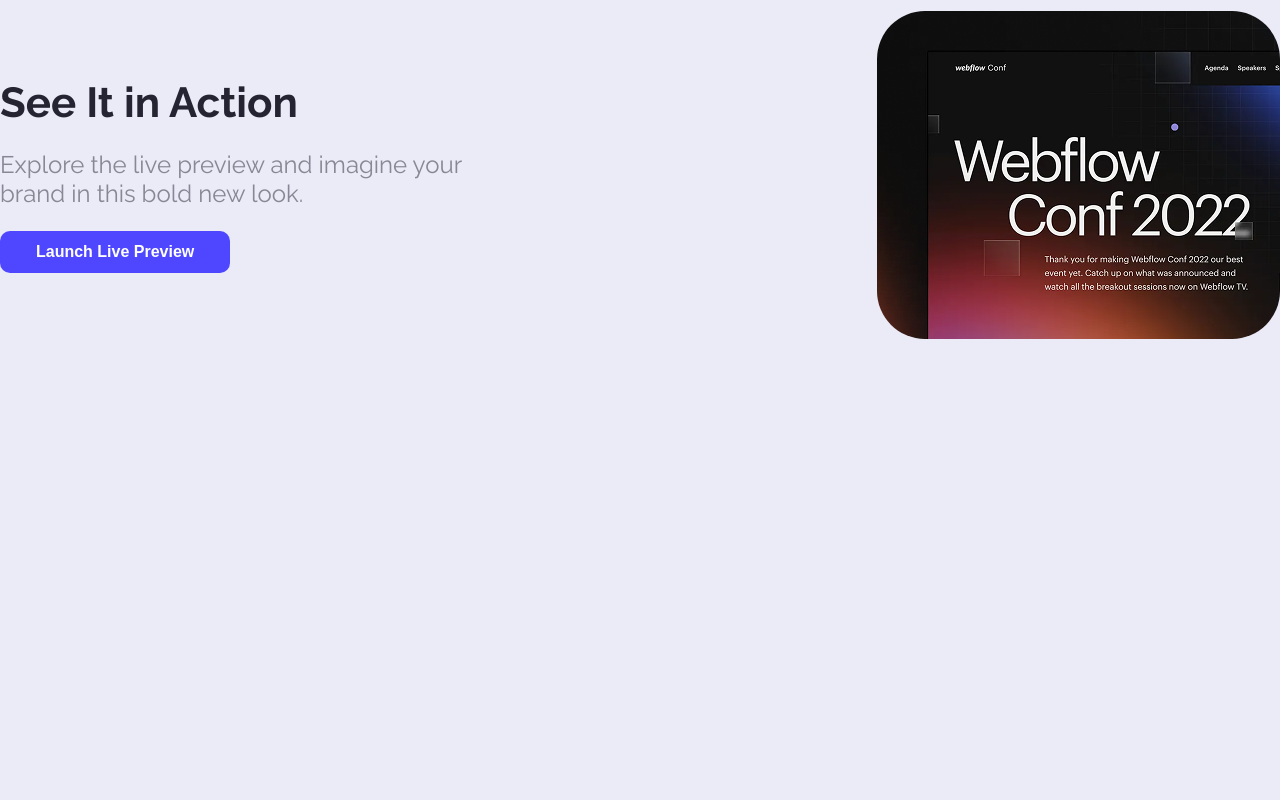
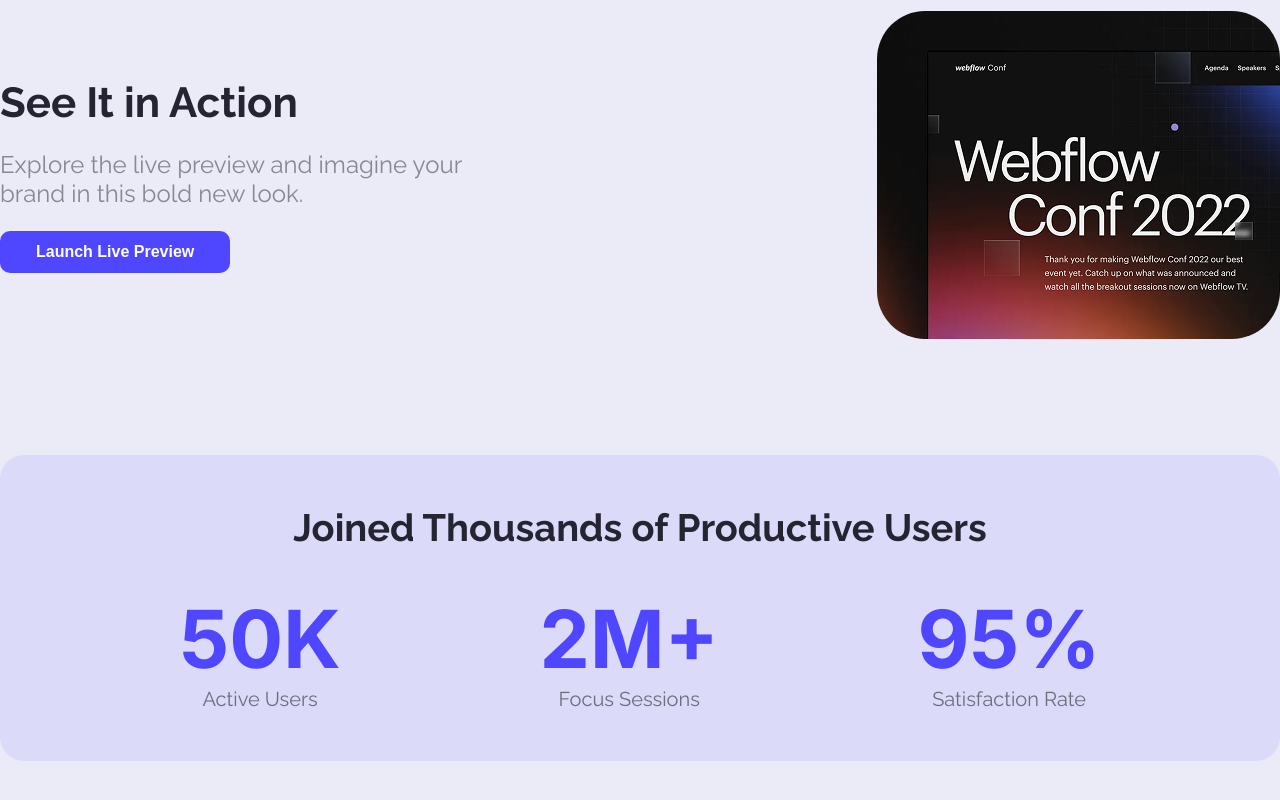
Before and after one commit to hadialhamza/Assignment-01, a plain HTML site: page index.html in a window 1280 px wide. Shown: the part 918-1718 px from the top of the page. Before the commit the page ends 1373 px from the top, so only its background shows below. Drawn offline with Linux system fonts and the light colour scheme.

Commit message:
productive user section added

```diff
--- a/index.html
+++ b/index.html
@@ -52,6 +52,25 @@
           class="action-image"
         />
       </section>
+
+      <!-- Productive User section -->
+      <section class="productive-section container">
+        <h2>Joined Thousands of Productive Users</h2>
+        <div class="productive-card-container">
+          <div>
+            <h2>50K</h2>
+            <p>Active Users</p>
+          </div>
+          <div>
+            <h2>2M+</h2>
+            <p>Focus Sessions</p>
+          </div>
+          <div>
+            <h2>95%</h2>
+            <p>Satisfaction Rate</p>
+          </div>
+        </div>
+      </section>
     </main>
     <footer></footer>
   </body>
--- a/style.css
+++ b/style.css
@@ -82,3 +82,34 @@ header {
 .action-image {
   border-radius: 48px;
 }
+
+/* Productive section style */
+.productive-section {
+  background-color: #4e47ff1a;
+  border-radius: 24px;
+  padding: 50px 80px;
+  text-align: center;
+  margin-bottom: 137px;
+}
+.productive-section > h2 {
+  font-size: 38px;
+  font-weight: 700;
+  color: #252432;
+  margin-bottom: 40px;
+}
+.productive-card-container {
+  display: flex;
+  justify-content: space-around;
+  align-items: center;
+}
+.productive-card-container h2 {
+  font-family: "Inter";
+  font-size: 80px;
+  font-weight: 700;
+  color: #4e47ff;
+}
+.productive-card-container p {
+  font-size: 20px;
+  font-weight: 400;
+  color: #00000080;
+}
```
